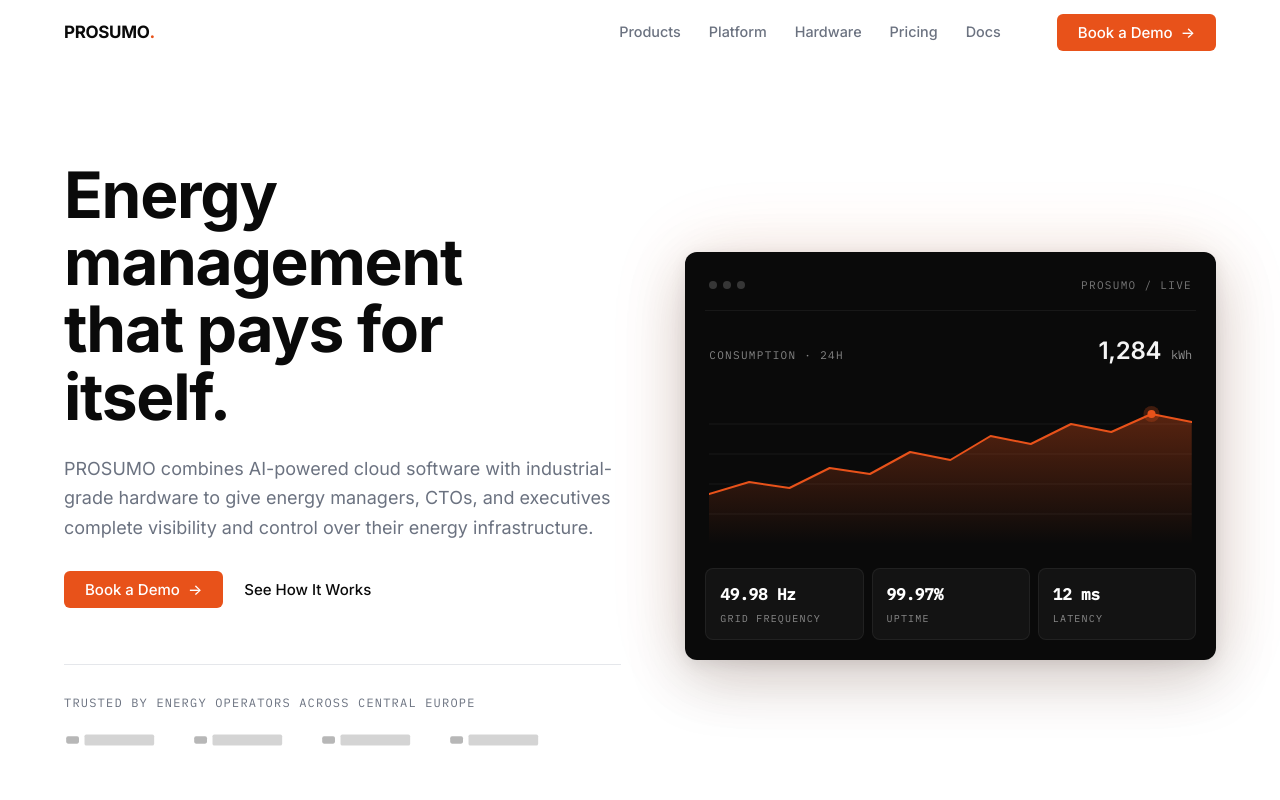
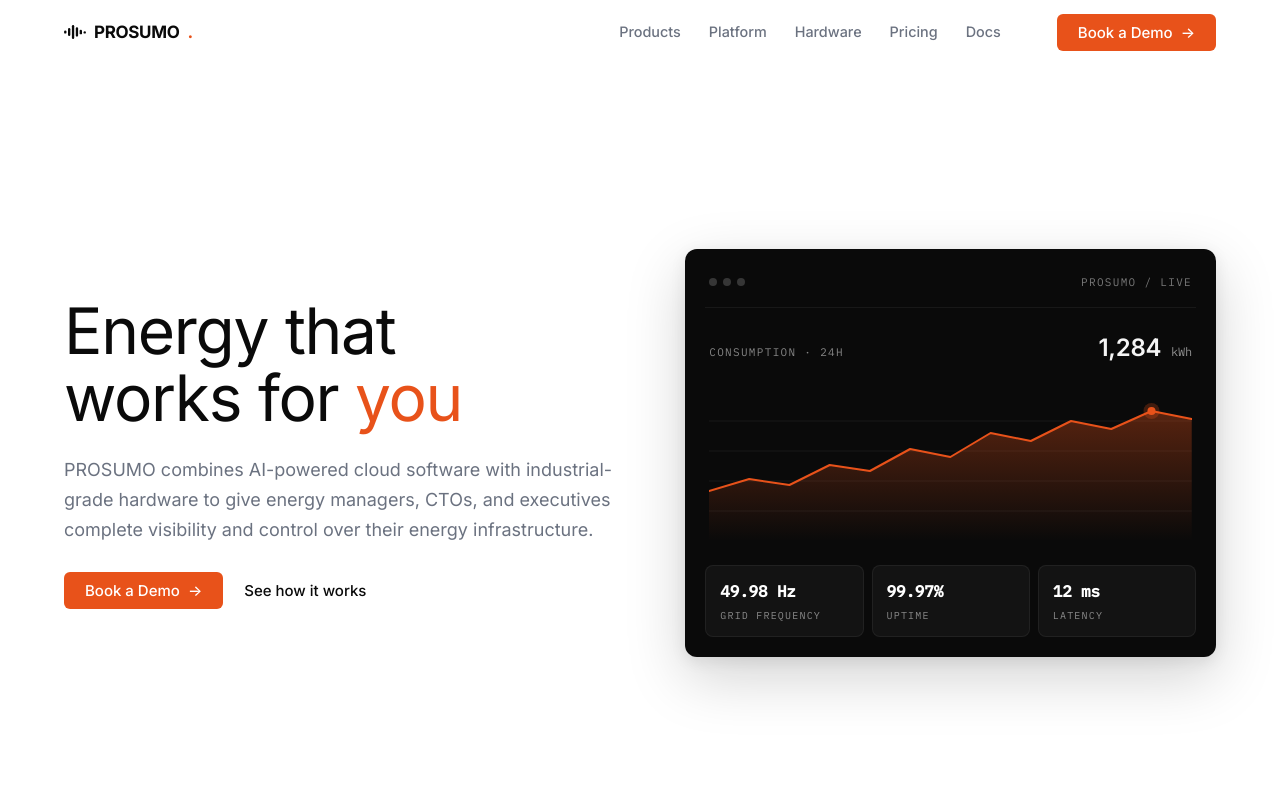
Before and after one commit to rootlabs0/Prosumo, a React (Vite) app in the folder prosumo/: page / in a window 1280 px wide. Shown: the top 800 px of the page. Built offline with nearby package versions, Linux system fonts and the light colour scheme.

Commit message:
hero improvment

```diff
--- a/prosumo/src/components/DashboardMockup.css
+++ b/prosumo/src/components/DashboardMockup.css
@@ -5,10 +5,14 @@
 
 .mockup__glow {
   position: absolute;
-  inset: 0;
-  border-radius: 24px;
-  box-shadow: 0 0 80px rgba(232, 82, 26, 0.12);
+  bottom: -50px;
+  left: 5%;
+  right: 5%;
+  height: 80px;
+  background: radial-gradient(ellipse at center, rgba(232, 82, 26, 0.28) 0%, transparent 70%);
+  filter: blur(18px);
   pointer-events: none;
+  z-index: -1;
 }
 
 .mockup__card {
--- a/prosumo/src/components/DashboardMockup.tsx
+++ b/prosumo/src/components/DashboardMockup.tsx
@@ -29,7 +29,7 @@
           <div className="mockup__dots">
             <span /><span /><span />
           </div>
-          <div className="mockup__title mono">prosumo / live</div>
+          <div className="mockup__title mono">PROSUMO / LIVE</div>
         </header>
 
         <div className="mockup__chart">
--- a/prosumo/src/components/Nav.css
+++ b/prosumo/src/components/Nav.css
@@ -29,7 +29,14 @@
   letter-spacing: -0.02em;
   color: var(--color-text-primary);
   display: inline-flex;
-  align-items: baseline;
+  align-items: center;
+  gap: 8px;
+}
+
+.nav__logo-wave {
+  width: 22px;
+  height: 14px;
+  flex-shrink: 0;
 }
 
 .nav__logo-dot {
--- a/prosumo/src/components/Nav.tsx
+++ b/prosumo/src/components/Nav.tsx
@@ -1,4 +1,4 @@
-import { useEffect, useState } from 'react'
+import { useEffect, useRef, useState } from 'react'
 import { motion, AnimatePresence } from 'framer-motion'
 import './Nav.css'
 
@@ -12,11 +12,18 @@
 
 export default function Nav() {
   const [scrolled, setScrolled] = useState(false)
+const [visible, setVisible] = useState(true)
 const [open, setOpen] = useState(false)
 const [pulse, setPulse] = useState(false)
+const lastScrollY = useRef(0)
 
 useEffect(() => {
-    const onScroll = () => setScrolled(window.scrollY > 8)
+  const onScroll = () => {
+    const currentY = window.scrollY
+    setScrolled(currentY > 8)
+    setVisible(currentY < lastScrollY.current || currentY < 50)
+    lastScrollY.current = currentY
+  }
   onScroll()
   window.addEventListener('scroll', onScroll, { passive: true })
   return () => window.removeEventListener('scroll', onScroll)
@@ -32,9 +39,21 @@
   }, [])
 
   return (
-    <header className={`nav ${scrolled ? 'nav--scrolled' : ''}`}>
+    <motion.header
+  className={`nav ${scrolled ? 'nav--scrolled' : ''}`}
+  animate={{ opacity: visible ? 1 : 0, y: visible ? 0 : -16 }}
+  transition={{ duration: 0.3, ease: 'easeInOut' }}
+>
       <div className="nav__inner container">
         <a href="#top" className="nav__logo" aria-label="PROSUMO home">
+          <svg className="nav__logo-wave" viewBox="0 0 28 18" fill="none" aria-hidden>
+            <rect x="0"  y="7"  width="3" height="4"  rx="1.5" fill="currentColor" />
+            <rect x="5"  y="4"  width="3" height="10" rx="1.5" fill="currentColor" />
+            <rect x="10" y="0"  width="3" height="18" rx="1.5" fill="currentColor" />
+            <rect x="15" y="3"  width="3" height="12" rx="1.5" fill="currentColor" />
+            <rect x="20" y="6"  width="3" height="6"  rx="1.5" fill="currentColor" />
+            <rect x="25" y="8"  width="3" height="3"  rx="1.5" fill="currentColor" />
+          </svg>
           PROSUMO<span className="nav__logo-dot">.</span>
         </a>
 
@@ -93,6 +112,6 @@
           </motion.div>
         )}
       </AnimatePresence>
-    </header>
+    </motion.header>
   )
 }
--- a/prosumo/src/sections/Hero.css
+++ b/prosumo/src/sections/Hero.css
@@ -1,6 +1,9 @@
 .hero {
   background: var(--color-bg);
   padding: clamp(56px, 8vw, 96px) 0 clamp(72px, 10vw, 120px);
+  min-height: 100vh;
+  display: flex;
+  align-items: center;
 }
 
 .hero__inner {
@@ -18,6 +21,10 @@
 
 .hero__title {
   max-width: 14ch;
+}
+
+.hero__accent {
+  color: var(--color-accent);
 }
 
 .hero__subline {
@@ -105,3 +112,4 @@
 @media (max-width: 600px) {
   .hero__ctas .btn-primary { width: 100%; }
 }
+min-height: 100vh;
--- a/prosumo/src/sections/Hero.tsx
+++ b/prosumo/src/sections/Hero.tsx
@@ -24,8 +24,8 @@
             animate="visible"
             variants={fadeUp}
           >
-            Energy management <br />
-            that pays for itself.
+            Energy that<br />
+            works for <span className="hero__accent">you</span>
           </motion.h1>
 
           <motion.p
@@ -51,30 +51,8 @@
               Book a Demo <span aria-hidden>→</span>
             </a>
             <a href="#platform" className="btn btn-secondary hero__secondary">
-              See How It Works
+              See how it works
             </a>
-          </motion.div>
-
-          <motion.div
-            className="hero__proof"
-            custom={3}
-            initial="hidden"
-            animate="visible"
-            variants={fadeUp}
-          >
-            <p className="hero__proof-label mono">
-              Trusted by energy operators across Central Europe
-            </p>
-            <div className="hero__proof-logos" aria-hidden>
-              {Array.from({ length: 4 }).map((_, i) => (
-                <div key={i} className="hero__proof-logo">
-                  <svg viewBox="0 0 100 24" preserveAspectRatio="xMidYMid meet">
-                    <rect x="0" y="8" width="14" height="8" rx="2" />
-                    <rect x="20" y="6" width="76" height="12" rx="2" opacity="0.6" />
-                  </svg>
-                </div>
-              ))}
-            </div>
           </motion.div>
         </div>
 
--- a/prosumo/src/styles/global.css
+++ b/prosumo/src/styles/global.css
@@ -117,7 +117,7 @@
 .h1 {
   font-family: var(--font-sans);
   font-size: clamp(2.75rem, 5vw, 4.5rem);
-  font-weight: 700;
+  font-weight: 400;
   line-height: 1.05;
   letter-spacing: -0.02em;
   color: var(--color-text-primary);
```
Lines whose indentation alone changed are shown as unchanged.
